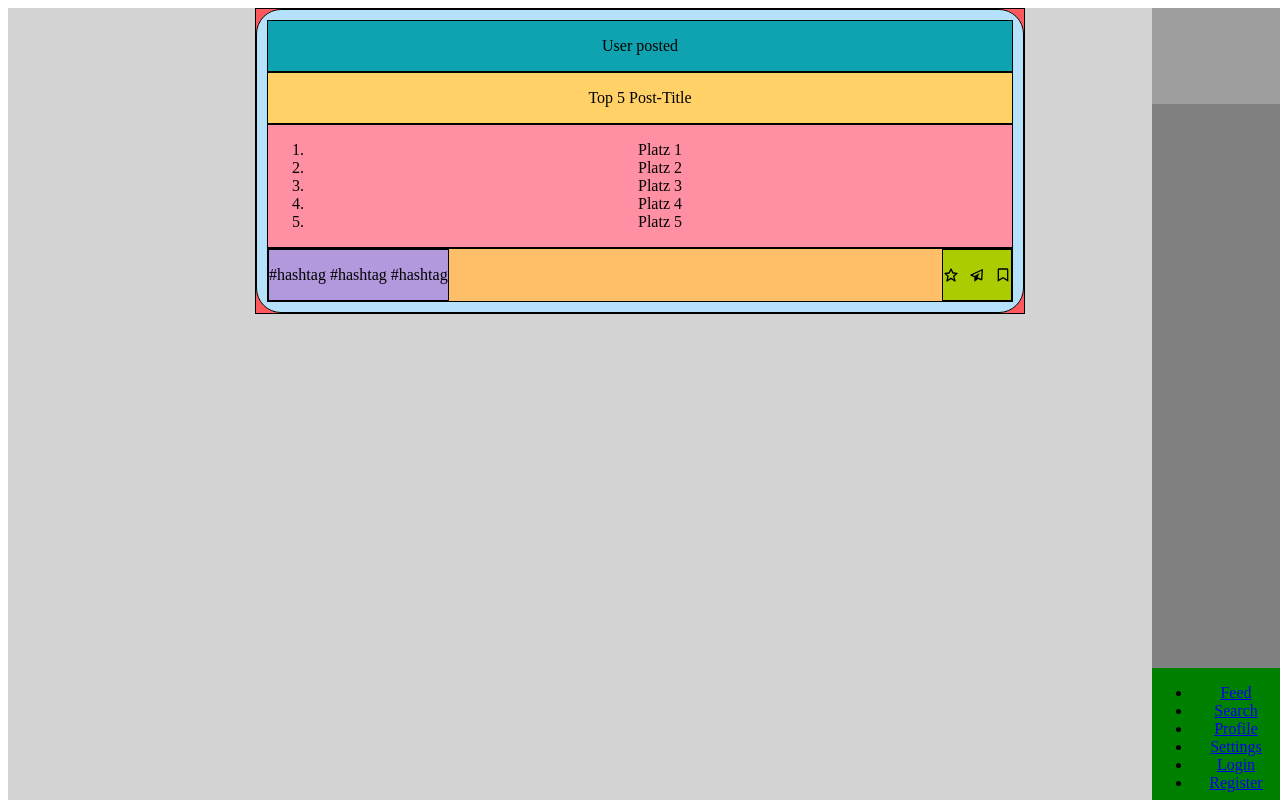
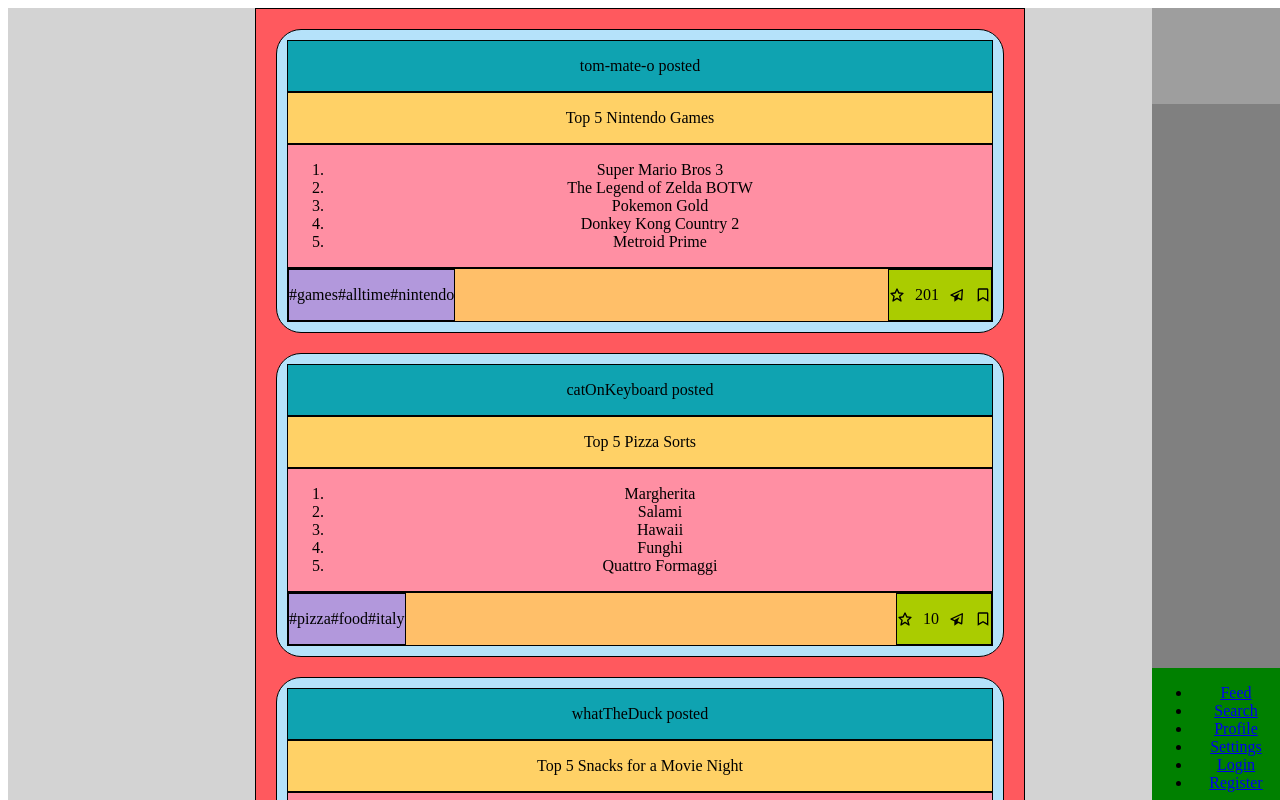
Before and after one commit to tom-mate-o/Social-App-Gimme5, a React (Create React App) app in the folder gimme5app/frontend/: page / in a window 1280 px wide. Shown: the top 800 px of the page. Built offline with nearby package versions, Linux system fonts and the light colour scheme; no server answers; grey boxes are pictures that could not be loaded.

Commit message:
createpostsfromobjects finished

```diff
--- a/gimme5app/frontend/src/components/pages/feed.js
+++ b/gimme5app/frontend/src/components/pages/feed.js
@@ -1,35 +1,52 @@
-import React, { Component } from "react";
-import InteractButtonsComponent from "../post/interactButtonsComponent";
-import HashtagCloudComponent from "../post/hastagCloudComponent";
-import FiveListComponent from "../post/fiveListComponent";
-import PostTitleComponent from "../post/postTitleComponent";
-import PostInfoComponent from "../post/postInfoComponent";
+import React, { useState } from "react";
+import CreateTop5Post from "../post/createTop5Post";
+import { PostContainer } from "../../styled/posts/postContainer";
 
-//Styled Components
-import { PostContainer } from "../../styled/posts/postContainer";
-import { Post } from "../../styled/posts/post";
-import { SocialBar } from "../../styled/posts/socialBar";
+const Feed = () => {
+  const [top5posts] = useState([
+    {
+        id: 1,
+        user: "tom-mate-o",
+        category: "Games",
+        subcategory: "Nintendo Games",
+        list: [{ place1: "Super Mario Bros 3" }, { place2: "The Legend of Zelda BOTW" }, { place3: "Pokemon Gold" }, { place4: "Donkey Kong Country 2" }, { place5: "Metroid Prime" }],
+        hashtags: ["#games", "#alltime", "#nintendo"],
+        likes: 201,
+      },
+      {
+        id: 2,
+        user: "catOnKeyboard",
+        category: "Food",
+        subcategory: "Pizza Sorts",
+        list: [{ place1: "Margherita" }, { place2: "Salami" }, { place3: "Hawaii" }, { place4: "Funghi" }, { place5: "Quattro Formaggi" }],
+        hashtags: ["#pizza", "#food", "#italy"],
+        likes: 10,
+      },
+      {id: 3,
+      user: "whatTheDuck",
+      category: "Food",
+      subcategory: "Snacks for a Movie Night",
+      list: [{ place1: "Popcorn" }, { place2: "Nachos" }, { place3: "Chips" }, { place4: "Peanuts" }, { place5: "Chocolate" }],
+      hashtags: ["#snacks", "#food", "#movie"],
+      likes: 3,
+      },
+      {id: 4,
+      user: "MisterX",
+      category: "Movies",
+      subcategory: "Best Movies with Tom Hanks",
+      list: [{ place1: "Forrest Gump" }, { place2: "Cast Away" }, { place3: "Saving Private Ryan" }, { place4: "The Green Mile" }, { place5: "Toy Story" }],
+      hashtags: ["#movies", "#tomhanks", "#bestof"],
+      likes: 761,
+      },
+  ]);
 
-// ...
-
-export default class Feed extends Component {
-  render() {
   return (
     <div>
-
       <PostContainer>
-        <Post>
-            <PostInfoComponent/>
-            <PostTitleComponent/>
-            <FiveListComponent/>
-            <SocialBar>
-                    <HashtagCloudComponent/>
-                    <InteractButtonsComponent/>
-            </SocialBar>
-        </Post>
+        <CreateTop5Post top5posts={top5posts}/>
       </PostContainer>
-
     </div>
   );
 }
-}
+
+export default Feed;
--- /dev/null
+++ b/gimme5app/frontend/src/components/post/createTop5Post.jsx
@@ -0,0 +1,35 @@
+import React from "react";
+import InteractButtonsComponent from "../post/interactButtonsComponent";
+import HashtagCloudComponent from "../post/hastagCloudComponent";
+import FiveListComponent from "../post/fiveListComponent";
+import PostTitleComponent from "../post/postTitleComponent";
+import PostInfoComponent from "../post/postInfoComponent";
+
+//Styled Components
+import { Post } from "../../styled/posts/post";
+import { SocialBar } from "../../styled/posts/socialBar";
+
+// ...
+
+export default function CreateTop5Post({top5posts}) {
+
+        console.log(top5posts);
+    return (
+
+      <div>
+        {top5posts.map((post, index) => (
+            <Post key={index}>
+                <PostInfoComponent user={post.user}/>
+                <PostTitleComponent title={post.subcategory}/>
+                <FiveListComponent list={post.list}/>
+                <SocialBar>
+                        <HashtagCloudComponent hashtags={post.hashtags}/>
+                        <InteractButtonsComponent likes={post.likes}/>
+                </SocialBar>
+            </Post>
+        ))}
+
+
+      </div>
+    );
+  }
--- a/gimme5app/frontend/src/components/post/fiveListComponent.jsx
+++ b/gimme5app/frontend/src/components/post/fiveListComponent.jsx
@@ -4,15 +4,15 @@ import React from "react";
 // Styled Components
 import { FiveList } from "../../styled/posts/fiveList";
 
-export default function FiveListComponent() {
+export default function FiveListComponent({list}) {
     return (
         <FiveList>
           <ol>
-                <li>Platz 1</li>
-                <li>Platz 2</li>
-                <li>Platz 3</li>
-                <li>Platz 4</li>
-                <li>Platz 5</li>
+                <li>{list && list[0] && list[0].place1}</li>
+                <li>{list && list[0] && list[1].place2}</li>
+                <li>{list && list[0] && list[2].place3}</li>
+                <li>{list && list[0] && list[3].place4}</li>
+                <li>{list && list[0] && list[4].place5}</li>
             </ol>
         </FiveList>
     );
--- a/gimme5app/frontend/src/components/post/hastagCloudComponent.jsx
+++ b/gimme5app/frontend/src/components/post/hastagCloudComponent.jsx
@@ -4,10 +4,10 @@ import React from "react";
 // Styled Components
 import { HashtagCloud } from "../../styled/posts/hashtagCloud";
 
-export default function HashtagCloudComponent() {
+export default function HashtagCloudComponent({hashtags}) {
     return (
         <HashtagCloud>
-        <p>#hashtag #hashtag #hashtag</p>
+        <p>{hashtags}</p>
         </HashtagCloud>
     );
     }
--- a/gimme5app/frontend/src/components/post/interactButtonsComponent.jsx
+++ b/gimme5app/frontend/src/components/post/interactButtonsComponent.jsx
@@ -7,10 +7,10 @@ import { BiBookmark } from "react-icons/bi";
 // Styled Components
 import { InteractButtons } from "../../styled/posts/interactButtons";
 
-export default function InteractButtonsComponent() {
+export default function InteractButtonsComponent({likes}) {
     return (
         <InteractButtons>
-        <BiStar/>
+        <BiStar/><p>{likes}</p>
         <BiPaperPlane/>
         <BiBookmark/>
         </InteractButtons>
--- a/gimme5app/frontend/src/components/post/postInfoComponent.jsx
+++ b/gimme5app/frontend/src/components/post/postInfoComponent.jsx
@@ -4,10 +4,10 @@ import React from "react";
 // Styled Components
 import { PostInfo } from "../../styled/posts/postInfo";
 
-export default function PostInfoComponent() {
+export default function PostInfoComponent({user}) {
     return (
         <PostInfo>
-        <p>User posted</p>
+        <p>{user} posted</p>
         </PostInfo>
     );
     }
--- a/gimme5app/frontend/src/components/post/postTitleComponent.jsx
+++ b/gimme5app/frontend/src/components/post/postTitleComponent.jsx
@@ -4,10 +4,10 @@ import React from "react";
 // Styled Components
 import { PostTitle } from "../../styled/posts/postTitle";
 
-export default function PostTitleComponent() {
+export default function PostTitleComponent({title}) {
     return (
         <PostTitle>
-        <p>Top 5 Post-Title</p>
+        <p>Top 5 {title}</p>
         </PostTitle>
     );
     }
--- a/gimme5app/frontend/src/styled/posts/post.js
+++ b/gimme5app/frontend/src/styled/posts/post.js
@@ -5,4 +5,5 @@ export const Post = styled.div`
     border: 1px solid black;
     border-radius: 25px;
     background-color: #b5e2fa;
+    margin: 20px;
     `;
```
Also changed, not shown: gimme5app/frontend/src/components/createAppContainer.jsx (+3 -6 lines). Lines whose indentation alone changed are shown as unchanged.
